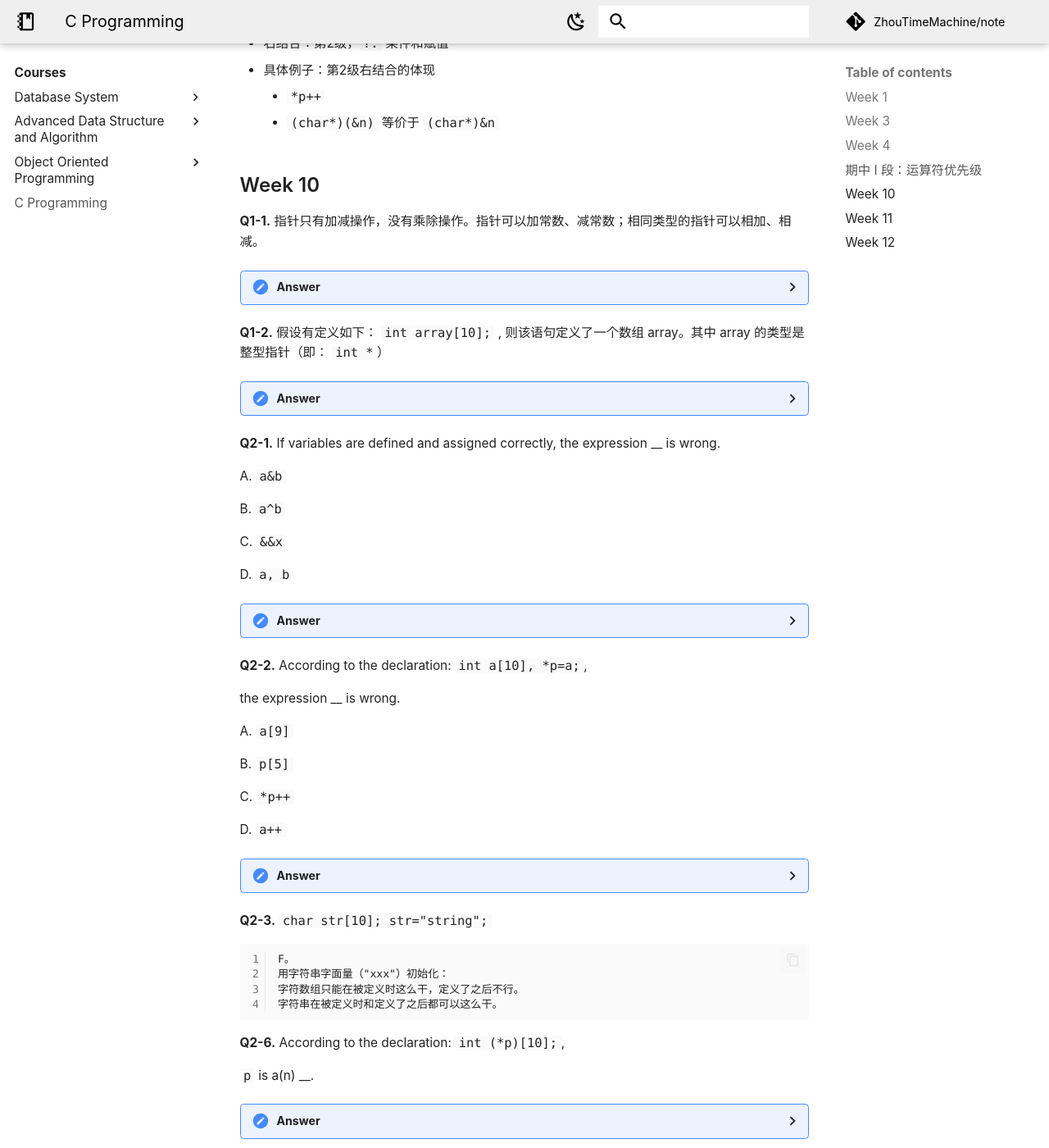
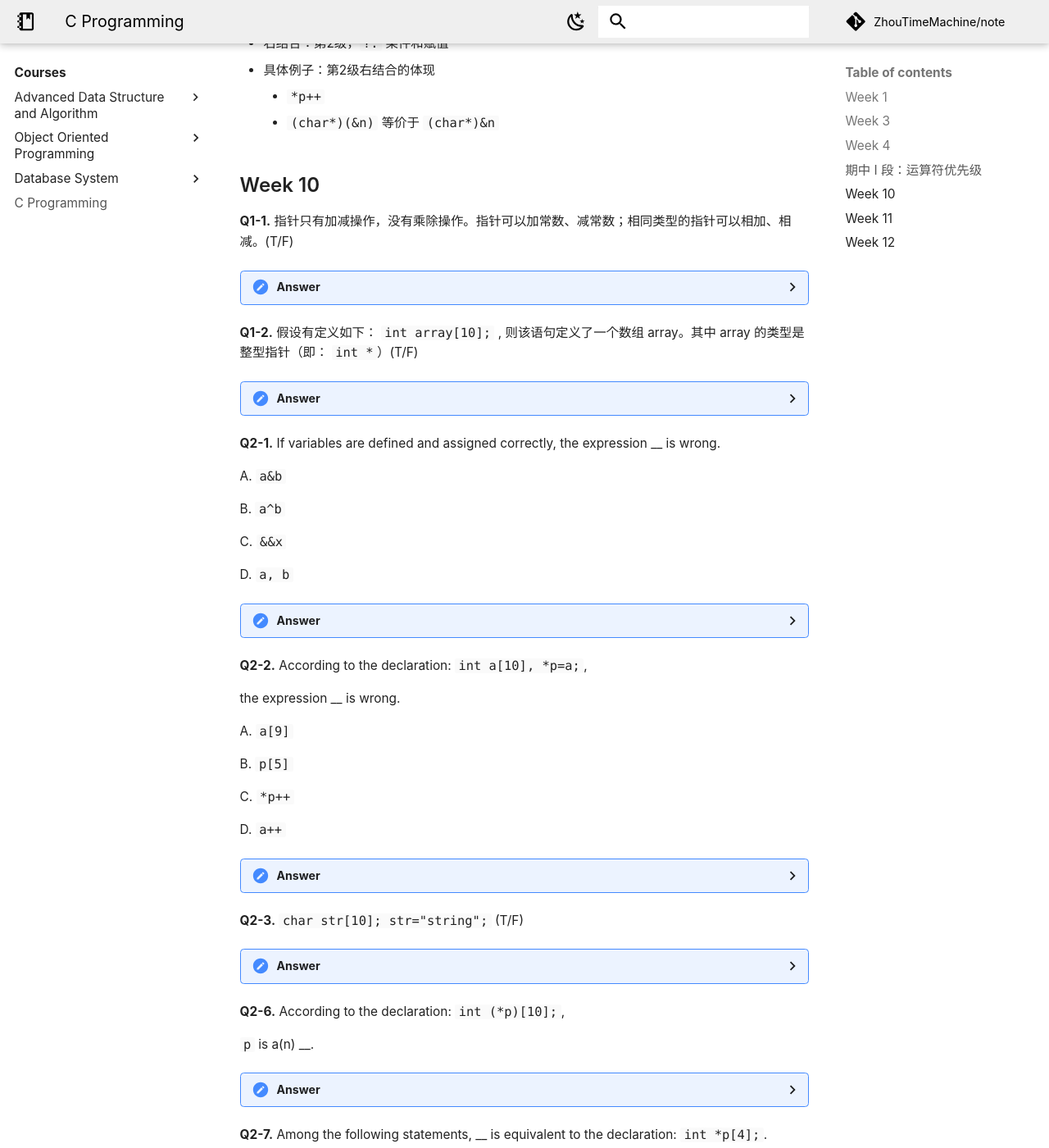
Before and after one commit to ZhouTimeMachine/note, an MkDocs documentation site: the page built from docs/courses/C-review.md, in a window 1280 px wide and 1400 px high, scrolled down 2571 px. Shown: the whole window at 82% size. Built offline with MkDocs 1.6.1 and Material for MkDocs 9.7.7, drawn with Linux system fonts in a browser that asks for light colours; comment, search, counter and statistics services are not loaded; some of the changed text lies outside the part shown.

Commit message:
C review modified

```diff
--- a/docs/courses/C-review.md
+++ b/docs/courses/C-review.md
@@ -18,17 +18,17 @@
 
 ## Week 4
 
-**Q1-3.** `sizeof( )` 是C语言的一个函数，可以计算参量所占内存的字节数。如 `sizeof(int)` 可计算整型所占的内存字节数。
+**Q1-3.** `sizeof( )` 是C语言的一个函数，可以计算参量所占内存的字节数。如 `sizeof(int)` 可计算整型所占的内存字节数。(T/F)
 
 ??? general "Answer"
 	F。sizeof()是C语言的一个运算符（这就是一个坑题）
 
-**Q1-4.** 通过函数调用只能获得一个返回值。
+**Q1-4.** 通过函数调用只能获得一个返回值。(T/F)
 
 ??? general "Answer"
 	F。1个或0个（这也是一个坑题）
 
-**Q1-5.** 函数可以嵌套调用但不能嵌套定义。
+**Q1-5.** 函数可以嵌套调用但不能嵌套定义。(T/F)
 
 ??? general "Answer"
 	T。
@@ -84,12 +84,12 @@
 
 ## Week 10
 
-**Q1-1.** 指针只有加减操作，没有乘除操作。指针可以加常数、减常数；相同类型的指针可以相加、相减。
+**Q1-1.** 指针只有加减操作，没有乘除操作。指针可以加常数、减常数；相同类型的指针可以相加、相减。(T/F)
 
 ??? general "Answer"
 	F。相同类型的指针不能相加，因为相加之后没有什么意义
 
-**Q1-2.** 假设有定义如下： `int array[10];` , 则该语句定义了一个数组 array。其中 array 的类型是整型指针（即： `int *`）
+**Q1-2.** 假设有定义如下： `int array[10];` , 则该语句定义了一个数组 array。其中 array 的类型是整型指针（即： `int *`）(T/F)
 
 ??? general "Answer"
 	F。array 的类型是数组名。array 存储的是 array[0] 的地址，array 代表的是整个数组。因此 &array 和 array 虽然数值相同但意义不同，可以从 (&array)+1 和 array+1 中看出——前者移动了40个Byte，后者移动了4个Byte
@@ -122,11 +122,11 @@
 ??? general "Answer"
 	D。数组名可以看成 const 指针，不能做 ++ 运算
 
-**Q2-3.** `char str[10]; str="string";`
+**Q2-3.** `char str[10]; str="string";` (T/F)
 
-	F。
-	用字符串字面量（"xxx"）初始化：
-	字符数组只能在被定义时这么干，定义了之后不行。
+??? general "Answer"
+	F。用字符串字面量（"xxx"）初始化：字符数组只能在被定义时这么干，定义了之后不行。
+
 	字符串在被定义时和定义了之后都可以这么干。
 
 **Q2-6.** According to the declaration: `int (*p)[10];`,
@@ -221,7 +221,7 @@
 
 ## Week 11
 
-**Q1-2.** 不同类型的指针变量是可以直接相互赋值的。
+**Q1-2.** 不同类型的指针变量是可以直接相互赋值的。(T/F)
 
 ??? general "Answer"
 	F。会报错。需要强制类型转换
@@ -282,17 +282,17 @@
 
 ## Week 12
 
-**Q1-1.** 结构体变量可以作数组元素
+**Q1-1.** 结构体变量可以作数组元素 (T/F)
 
 ??? general "Answer"
 	T。结构体数组！
 
-**Q1-2.** 结构体成员的类型必须是基本数据类型
+**Q1-2.** 结构体成员的类型必须是基本数据类型 (T/F)
 
 ??? general "Answer"
 	F。链表？自定义类型也可以
 
-**Q1-3.** 结构体类型本身不占用内存空间，结构体变量占用内存空间
+**Q1-3.** 结构体类型本身不占用内存空间，结构体变量占用内存空间 (T/F)
 
 ??? general "Answer"
 	T。
--- a/mkdocs.yml
+++ b/mkdocs.yml
@@ -11,15 +11,15 @@
     - index.md
   - Courses:
     - courses/index.md
-    - Database System:
-      - Chapter 1-7: courses/db-ch1-to-7-review.md
-      - Chapter 12-19: courses/db-ch12-to-19-review.md
     - Advanced Data Structure and Algorithm:
       - Homework: courses/ads-hw-review.md
       - Final Review: courses/ads-final-review.md
     - Object Oriented Programming:
       - Mid Term Review: courses/oop-mid-review.md
       - Final Review: courses/oop-final-review.md
+    - Database System:
+      - Chapter 1-7: courses/db-ch1-to-7-review.md
+      - Chapter 12-19: courses/db-ch12-to-19-review.md
     - C Programming: courses/C-review.md
 
 theme:
@@ -105,7 +105,7 @@
   - git-revision-date-localized:
       type: datetime
       timezone: Asia/Shanghai
-      locale: zh
+      locale: en
       enable_creation_date: true
       exclude:
         - index.md
```
